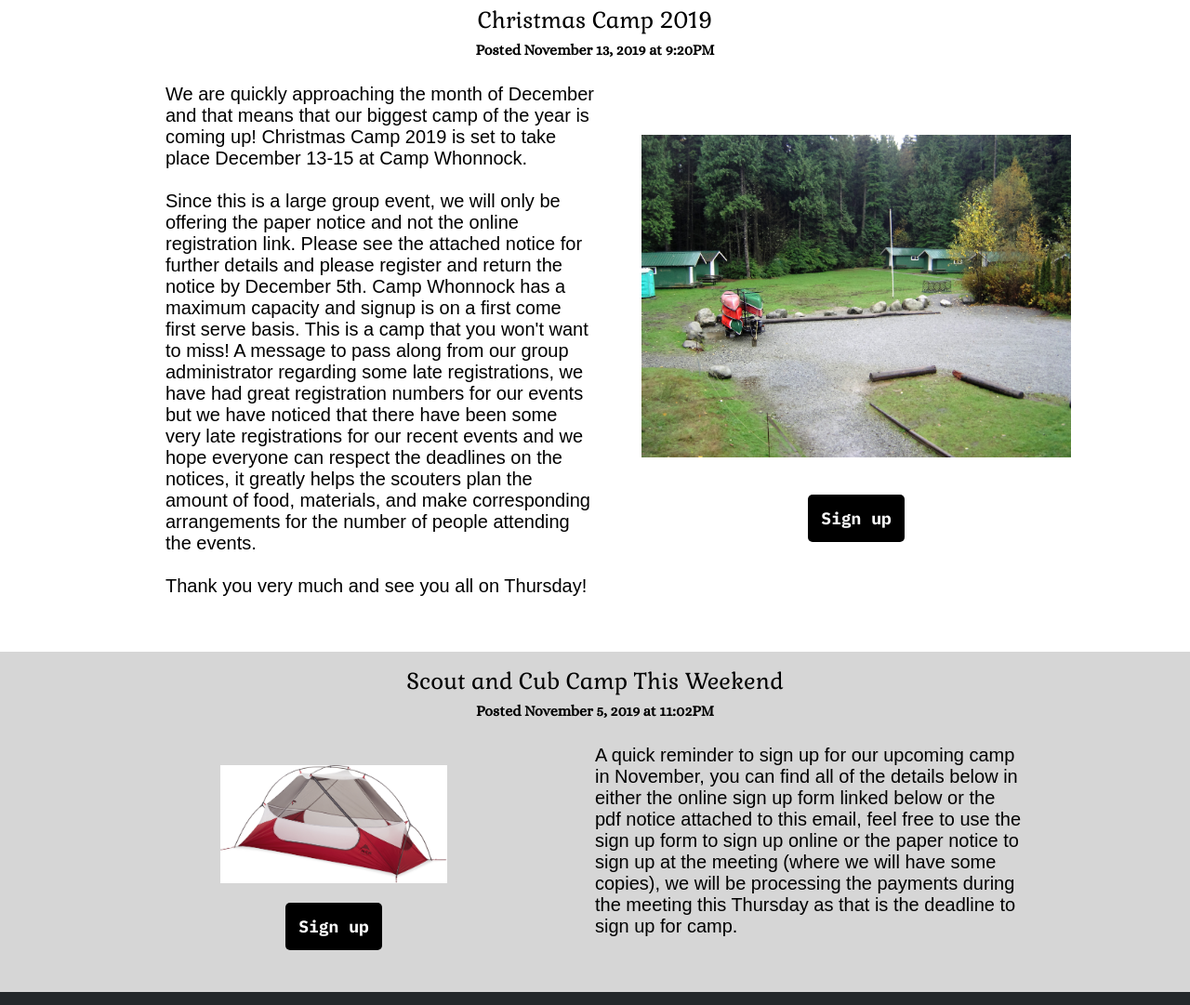
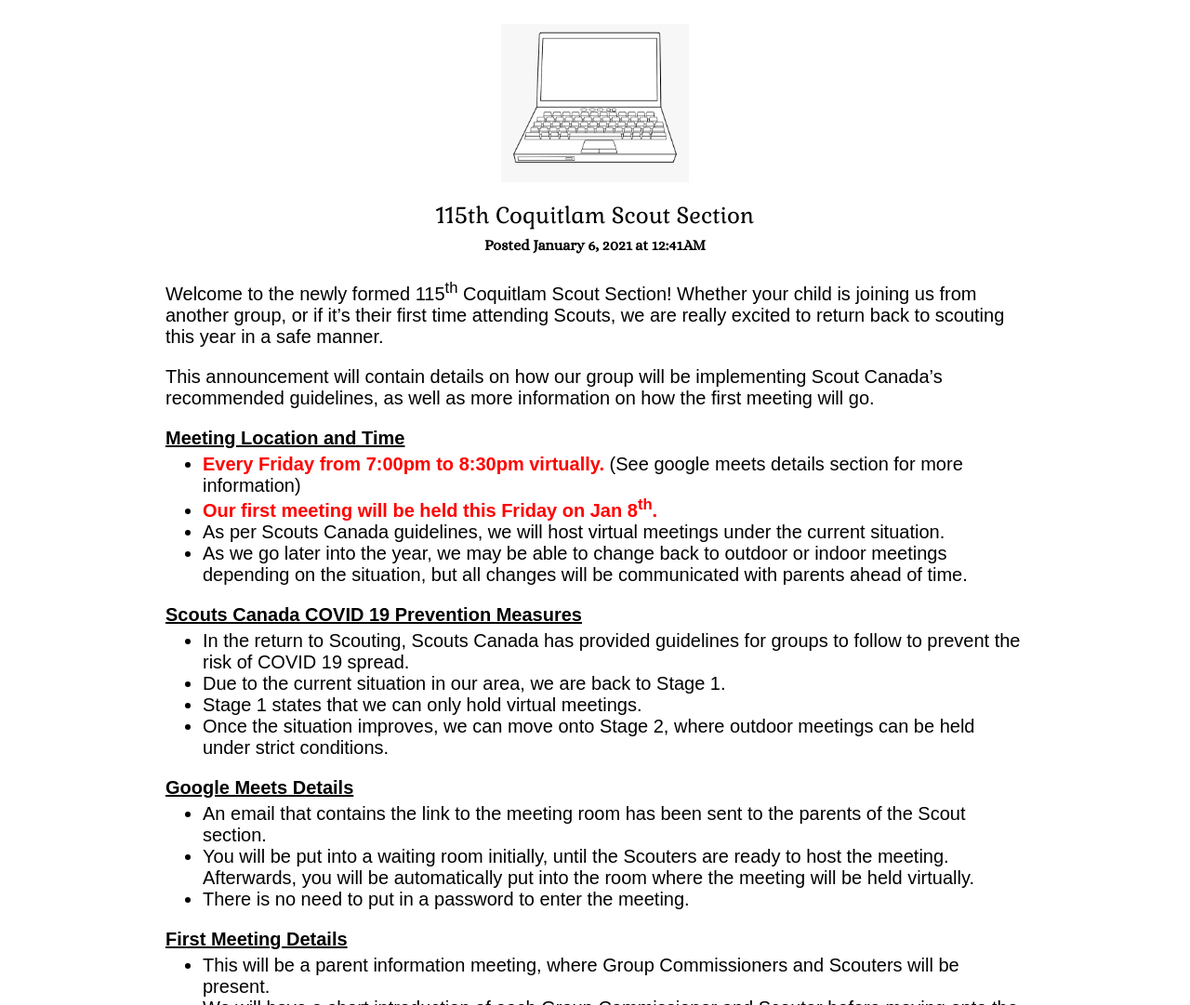
Before and after one commit to kailemk/115thCoquitlamScoutsWebsite, a website: page index.html in a window 1280 px wide. Shown: the part 910-1991 px from the top of the page at 93% size. Drawn offline with nearby package versions, Linux system fonts and the light colour scheme; a web font is replaced by a local one.

Commit message:
announcement - added introduction announcement

```diff
--- a/css/style.css
+++ b/css/style.css
@@ -575,6 +575,14 @@ footer{
     text-decoration-color: transparent;
 }
 
+.close-list{
+    margin-top:-15px;
+}
+
+.no-bottom-margin{
+    margin-bottom: 10px;
+}
+
 .small-max-height{
     max-height: 150px;
 }
--- /dev/null
+++ b/html/announcements/first-meeting-2021.html
@@ -0,0 +1,43 @@
+<p >Welcome to the newly formed 115<sup>th</sup> Coquitlam Scout Section! Whether your child is joining us from another group, or if it&rsquo;s their first time attending Scouts, we are really excited to return back to scouting this year in a safe manner.</p>
+
+<p >This announcement will contain details on how our group will be implementing Scout Canada&rsquo;s recommended guidelines, as well as more information on how the first meeting will go.</p>
+<p class="no-padding"><strong><u>Meeting Location and Time</u></strong></p>
+
+
+<ul class = "close-list">
+    <li><strong><span style="color: red">Every Friday from 7:00pm to 8:30pm virtually.</span></strong> (See google meets details section for more information)</li>
+    <li><strong><span style="color: red">Our first meeting will be held this Friday on Jan 8<sup>th</sup>.</span></strong></li>
+    <li>As per Scouts Canada guidelines, we will host virtual meetings under the current situation.</li>
+    <li>As we go later into the year, we may be able to change back to outdoor or indoor meetings depending on the situation, but all changes will be communicated with parents ahead of time.</li>
+</ul>
+
+
+<p ><strong><u>Scouts Canada COVID 19 Prevention Measures</u></strong></p>
+<ul class = "close-list">
+    <li>In the return to Scouting, Scouts Canada has provided guidelines for groups to follow to prevent the risk of COVID 19 spread.</li>
+    <li>Due to the current situation in our area, we are back to Stage 1.</li>
+    <li>Stage 1 states that we can only hold virtual meetings.</li>
+    <li>Once the situation improves, we can move onto Stage 2, where outdoor meetings can be held under strict conditions.</li>
+</ul>
+
+<p ><strong><u>Google Meets Details</u></strong></p>
+<ul class = "close-list">
+    <li><span>An email that contains the link to the meeting room has been sent to the parents of the Scout section.</li>
+    <li>You will be put into a waiting room initially, until the Scouters are ready to host the meeting. Afterwards, you will be automatically put into the room where the meeting will be held virtually.</li>
+    <li>There is no need to put in a password to enter the meeting.</li>
+</ul>
+
+<p ><strong><u>First Meeting Details</u></strong></p>
+<ul class = "close-list">
+    <li>This will be a parent information meeting, where Group Commissioners and Scouters will be present.</li>
+    <li>We will have a short introduction of each Group Commissioner and Scouter before moving onto the details on how the new group will run and how the future will look like.</li>
+    <li>Any questions or concerns can be answered after the session.</li>
+</ul>
+
+<p ><strong><u>Outings and Camps</u></strong></p>
+<ul class = "close-list">
+    <li>Camps have always been one of the largest components of Scouting and camping is always something that Scouts look forward to.&nbsp;&nbsp;Unfortunately, due to the current situation, there will be no camps until the current provincial health order from Dr. Bonnie Henry has been lifted AND Scouts Canada deems our area safe enough to hold such activities again.</li>
+    <li>This also includes any kind of outdoor activities.</li>
+</ul>
+
+<p >We look forward to seeing all of you this Friday, January 8<sup>th</sup> at the Google Meets virtual meeting. &nbsp;If you have any questions, please send us an email.</p>
--- a/index.html
+++ b/index.html
@@ -9,7 +9,7 @@
     <title>115th Coquitlam Scouts</title>
     <link rel="stylesheet" type = "text/css" href="css/style.css">
     <script src="https://ajax.googleapis.com/ajax/libs/jquery/3.5.1/jquery.min.js"></script>
-    <script type="text/javascript" src="javascript/paragraphs.js"></script>
+    <script type="text/javascript" src="javascript/announcements.js"></script>
     <script src="javascript/common-html.js"></script>
     <script src="javascript/mobile.js"></script>
 
@@ -25,7 +25,6 @@
     <div id ="content-desktop">
         <div class = "banner-container main-banner">
             <div id = "header-desktop"></div>
-
             <div class = "join-region">
                 <h1 class = "join-heading">Adventure Awaits</h1>
                 <a class = "join-button" href="./about">Learn More</a>
@@ -35,31 +34,16 @@
 
         <h1 class = "page-title">Announcements</h1>
         <div class = "announcement-odd">
-            <h2 class = "announcement-title">Christmas Camp 2019</h2>
-            <h4 class = "announcement-date">Posted November 13, 2019 at 9:20PM </h4>
+            <div class = "announcement-image-side">
+                <div class = "top-announcement-separator"></div>
+                <img src="images/computer.png" alt="Computer Image" class = "announcement-image" id = "computer-img" height = "170px">
+                <div class = "bot-announcement-separator"></div>
+            </div>
+            <h2 class = "announcement-title">115th Coquitlam Scout Section</h2>
+            <h4 class = "announcement-date">Posted January 6, 2021 at 12:41AM</h4>
             <div class = "announcement-content">
-                <div class = "announcement-message christmas-camp-2019"></div>
-                <div class = "announcement-image-side">
-                    <div class = "top-announcement-separator"></div>
-                    <img src="images/whonock.jpg" alt="Camp Whonock" class = "announcement-image" id = "whonock-img">
-                    <div class = "button-container">
-                        <button class = announcement-button>Sign up</button>
-                    </div>
-                    <div class = "bot-announcement-separator"></div>
+                <div class = "announcement-message first-meeting-2021">
                 </div>
-            </div>
-        </div>
-        <div class = "announcement-even">
-            <h2 class = "announcement-title">Scout and Cub Camp This Weekend</h2>
-            <h4 class = "announcement-date">Posted November 5, 2019 at 11:02PM </h4>
-            <div class = "announcement-content">
-                <div class = "announcement-image-side">
-                    <img src="images/hubba-tent.jpg" alt="Camp Whonock" class = "announcement-image" id = "hubba-img">
-                    <div class = "button-container">
-                        <button class = announcement-button>Sign up</button>
-                    </div>
-                </div>
-                <div class = "announcement-message camp-reminder"></div>
             </div>
         </div>
         <div id = "footer-desktop"></div>
@@ -78,31 +62,16 @@
 
         <h1 class = "page-title">Announcements</h1>
         <div class = "announcement-odd">
+
             <div class = "announcement-image-side">
                 <div class = "top-announcement-separator"></div>
-                <img src="images/whonock.jpg" alt="Camp Whonock" class = "announcement-image" id = "whonock-img">
+                <img src="images/computer.png" alt="Computer Image" class = "announcement-image" id = "computer-img" height = "170px">
                 <div class = "bot-announcement-separator"></div>
             </div>
-            <h2 class = "announcement-title">Christmas Camp 2019</h2>
-            <h4 class = "announcement-date">Posted November 13, 2019 at 9:20PM </h4>
-            <div class = "announcement-message christmas-camp-2019">
-            </div>
-            <div class = "button-container">
-                <button class = "announcement-button">Sign up</button>
-            </div>
 
-
-
-        </div>
-        <div class = "announcement-even">
-            <div class = "announcement-image-side">
-                <img src="images/hubba-tent.jpg" alt="Camp Whonock"  class = "announcement-image" id = "hubba-img">
-            </div>
-            <h2 class = "announcement-title">Scout and Cub Camp This Weekend</h2>
-            <h4 class = "announcement-date">Posted November 5, 2019 at 11:02PM </h4>
-            <div class = "announcement-message camp-reminder"></div>
-            <div class = "button-container">
-                <button class = "announcement-button">Sign up</button>
+            <h2 class = "announcement-title">115th Coquitlam Scout Section</h2>
+            <h4 class = "announcement-date">Posted January 6, 2021 at 12:41AM</h4>
+            <div class = "announcement-message first-meeting-2021">
             </div>
         </div>
         <div id = "footer-mobile"></div>
--- a/javascript/paragraphs.js
+++ b/javascript/announcements.js
@@ -17,7 +17,7 @@ function parseText(text){
     var lines = text.split('\n');
     var html = "";
     for(var i = 0; i < lines.length; i++){
-        html += lines[i] + "<br> <br>";
+        html += lines[i];
     }
     return html;
 }
@@ -32,8 +32,8 @@ function generateParagraphHTML(file, className){
 
 
 document.addEventListener('DOMContentLoaded', function () {
+});
 
-    generateParagraphHTML("./announcements/christmas-camp-2019.txt", "christmas-camp-2019");
-
-    generateParagraphHTML("./announcements/camp-reminder.txt", "camp-reminder");
+$(document).ready(function() {
+    $(".first-meeting-2021").load("./html/announcements/first-meeting-2021.html");
 });
```
Also changed, not shown: images/computer.png (added), txt/camp-reminder.txt (renamed from announcements/camp-reminder.txt), txt/christmas-camp-2019.txt (renamed from announcements/christmas-camp-2019.txt).
